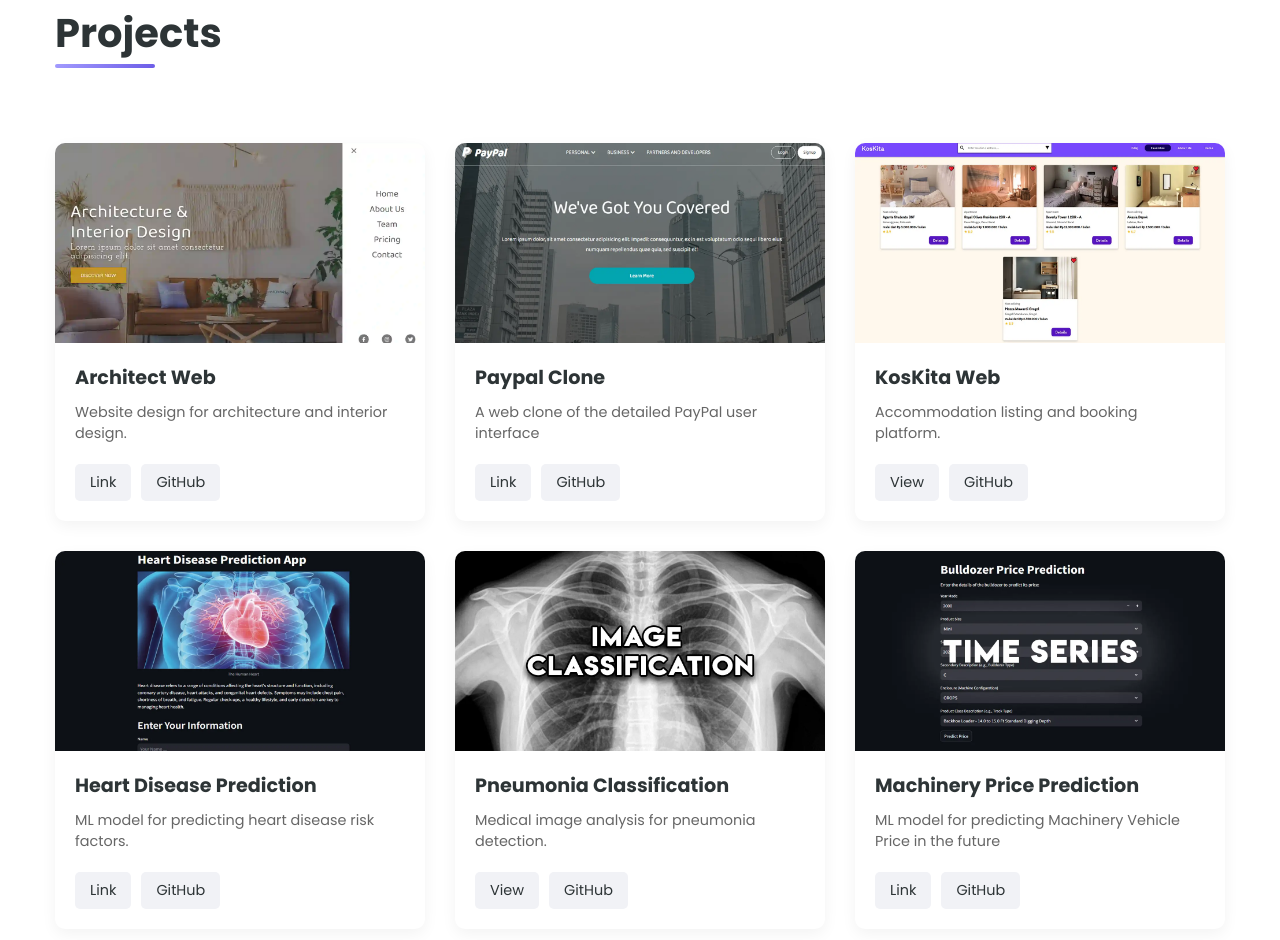
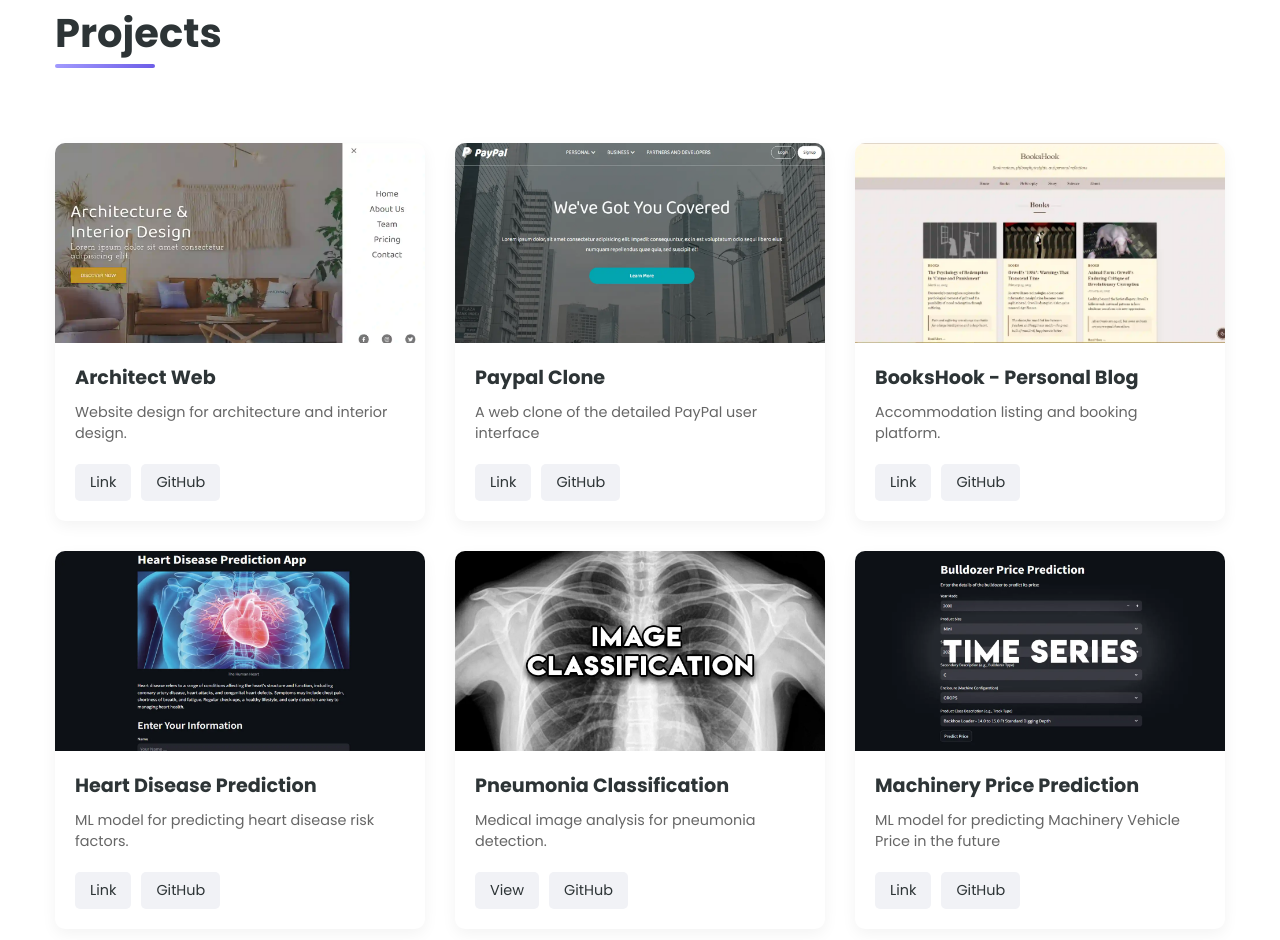
Before and after one commit to AndreasKrist/New-Portofolio, a plain HTML site: page index.html in a window 1280 px wide. Shown: the part 2764-3704 px from the top of the page. Drawn offline with Linux system fonts and the light colour scheme.

Commit message:
update course bookshook

```diff
--- a/index.html
+++ b/index.html
@@ -1194,14 +1194,14 @@
                 <!-- Project 4 -->
                 <div class="project-card" style="--i:4">
                     <div class="project-img">
-                        <img src="assets/Project/project-4.webp" alt="KosKita Web">
+                        <img src="assets/Project/bookshook-light.webp" alt="KosKita Web">
                     </div>
                     <div class="project-content">
-                        <h3>KosKita Web</h3>
+                        <h3>BooksHook - Personal Blog</h3>
                         <p>Accommodation listing and booking platform.</p>
                         <div class="project-links">
-                            <a href="#" class="project-link view-project" data-project="koskita">View</a>
-                            <a href="https://github.com/JonathanSuryaS/Kosan" target="_blank" class="project-link">GitHub</a>
+                            <a href="bookshook.site" target="_blank" class="project-link">Link</a>
+                            <a href="https://github.com/AndreasKrist/web-hook" target="_blank" class="project-link">GitHub</a>
                         </div>
                     </div>
                 </div>
```
Also changed, not shown: assets/Project/bookshook-light.webp (added).
